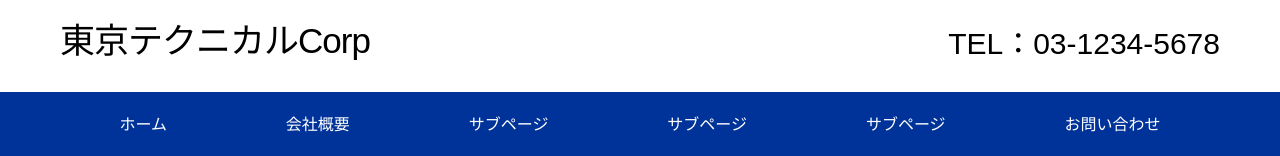
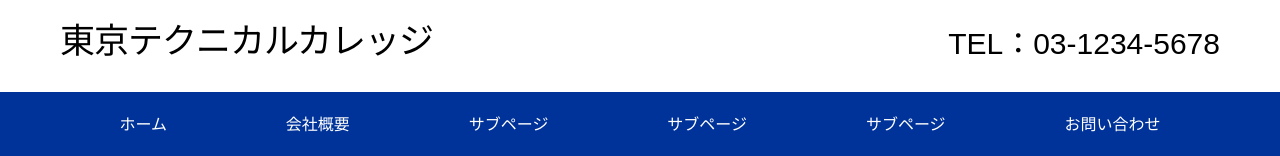
Before and after one commit to michikazuokai/Project01, a plain HTML site: page index.html in a window 1280 px wide. Shown: the top 156 px of the page. Drawn offline with Linux system fonts and the light colour scheme.

Commit message:
Update index.html
東京テクニカルカレッジに修正

```diff
--- a/index.html
+++ b/index.html
@@ -19,7 +19,7 @@
 <div class="row">
     <div class="col span-12">
     <div class="head">
-        <h1><a href="index.html">東京テクニカルCorp</a></h1>
+        <h1><a href="index.html">東京テクニカルカレッジ</a></h1>
 		<div class="telbox">TEL：03-1234-5678</div>
 		<div id="open"></div>
         <div id="close"></div>
```
